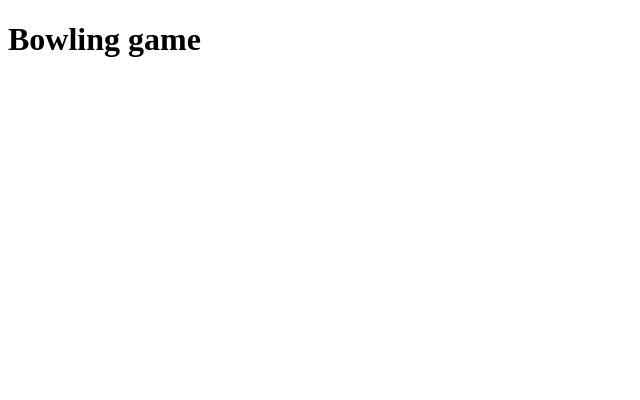
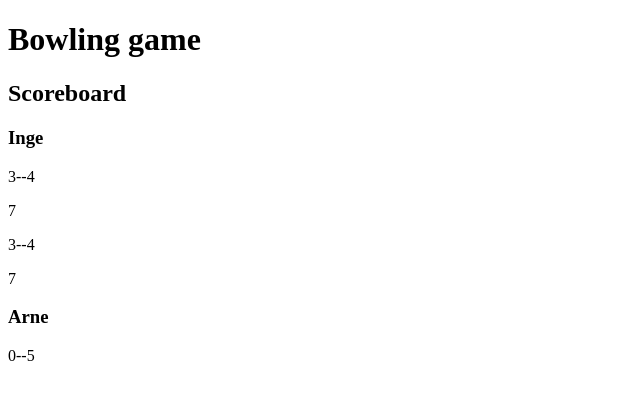
Before and after one commit to VerbindingMaken/bowling, an Angular app: page / in a window 1280 px wide. Shown: the top 400 px of the page, without its empty margins (0-640 px from the left). Built offline with nearby package versions, Linux system fonts and the light colour scheme.

Commit message:
first setup scoreboard with score data

```diff
--- a/src/app/app.component.html
+++ b/src/app/app.component.html
@@ -1,2 +1,22 @@
 
 <h1>Bowling game</h1>
+<div class="board-container">
+  <div class="board-card">
+    <h2>Scoreboard</h2>
+    <div class="player-container">
+      <div *ngFor="let playerBoard of scoreBoard">
+        <div class="frame-row">
+          <h3>{{playerBoard.name}}</h3>
+          <div *ngFor="let frame of playerBoard.playerScore">
+            <span>{{frame.throwOne}}</span>
+            <span>--</span>
+            <span>{{frame.throwTwo}}</span>
+            <p>{{frame.frameScore}}</p>
+          </div>
+        </div>
+
+      </div>
+
+    </div>
+  </div>
+</div>
--- a/src/app/app.component.ts
+++ b/src/app/app.component.ts
@@ -20,12 +20,24 @@ export class AppComponent {
     this.scoreBoard = [{
       name: "Inge",
       turn: false,
-      playerScore: []
+      playerScore: [{
+        throwOne: 3,
+        throwTwo: 4,
+        frameScore: 7
+      },
+      {
+        throwOne: 3,
+        throwTwo: 4,
+        frameScore: 7
+      }]
     },
     {
       name: "Arne",
       turn: false,
-      playerScore: []
+      playerScore: [{
+        throwOne: 0,
+        throwTwo: 5
+      }]
     }]
 
   }
```
